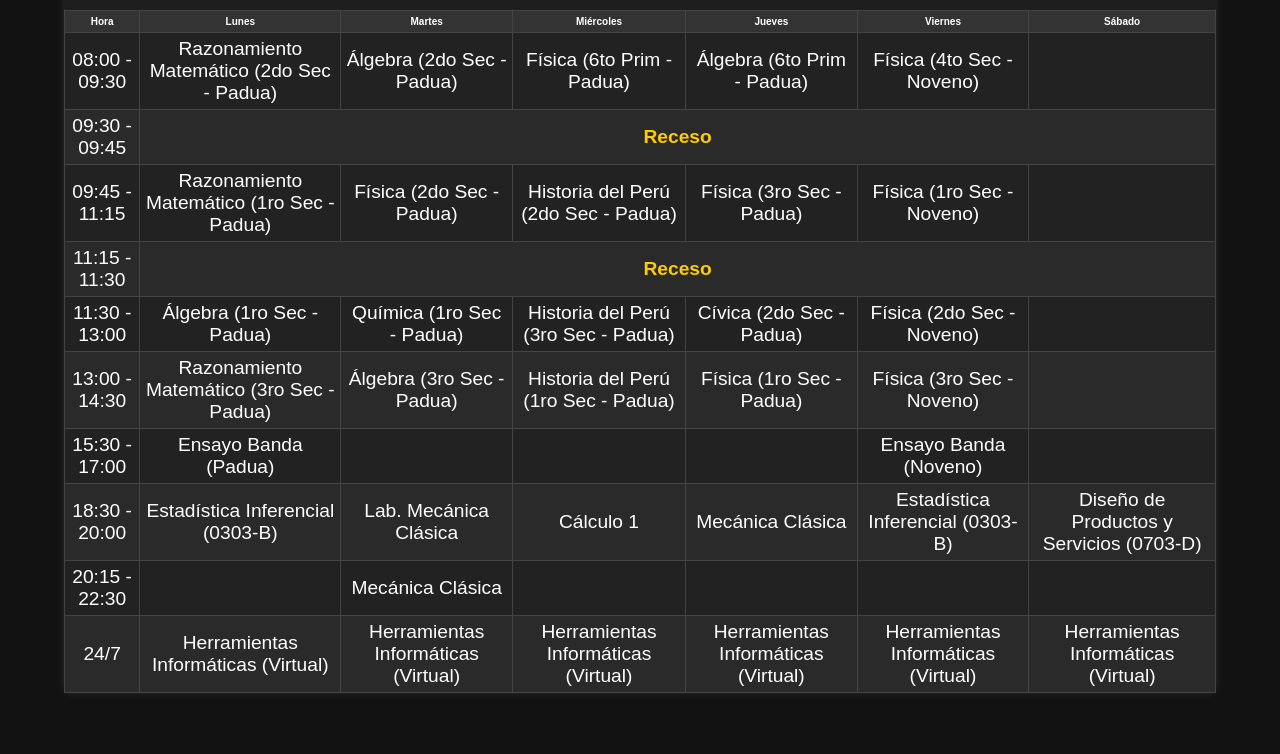
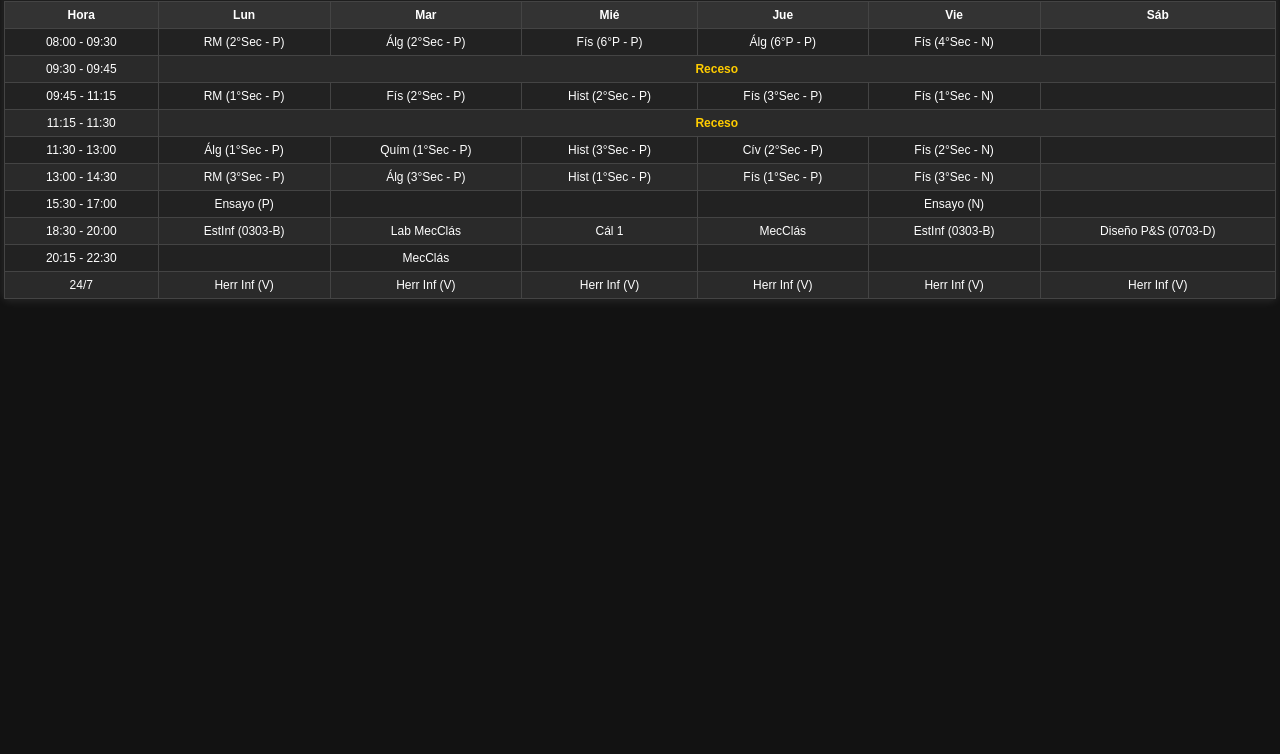
Before and after one commit to 1nfinit0/horario, a plain HTML site: page index.html in a window 1280 px wide. Shown: the part 46-800 px from the top of the page. Drawn offline with Linux system fonts and the light colour scheme.

Commit message:
abreviaturas

```diff
--- a/index.html
+++ b/index.html
@@ -9,17 +9,17 @@
 </head>
 <body>
     <div class="container">
-        <h1>Horario Semanal</h1>
+        <h1>Horario</h1>
         <table id="schedule">
             <thead>
                 <tr>
                     <th>Hora</th>
-                    <th>Lunes</th>
-                    <th>Martes</th>
-                    <th>Miércoles</th>
-                    <th>Jueves</th>
-                    <th>Viernes</th>
-                    <th>Sábado</th>
+                    <th>Lun</th>
+                    <th>Mar</th>
+                    <th>Mié</th>
+                    <th>Jue</th>
+                    <th>Vie</th>
+                    <th>Sáb</th>
                 </tr>
             </thead>
             <tbody>
--- a/script.mjs
+++ b/script.mjs
@@ -1,15 +1,15 @@
 document.addEventListener("DOMContentLoaded", () => {
   const schedule = [
-      { time: "08:00 - 09:30", activities: ["Razonamiento Matemático (2do Sec - Padua)", "Álgebra (2do Sec - Padua)", "Física (6to Prim - Padua)", "Álgebra (6to Prim - Padua)", "Física (4to Sec - Noveno)", ""] },
+      { time: "08:00 - 09:30", activities: ["RM (2°Sec - P)", "Álg (2°Sec - P)", "Fís (6°P - P)", "Álg (6°P - P)", "Fís (4°Sec - N)", ""] },
       { time: "09:30 - 09:45", isBreak: true },
-      { time: "09:45 - 11:15", activities: ["Razonamiento Matemático (1ro Sec - Padua)", "Física (2do Sec - Padua)", "Historia del Perú (2do Sec - Padua)", "Física (3ro Sec - Padua)", "Física (1ro Sec - Noveno)", ""] },
+      { time: "09:45 - 11:15", activities: ["RM (1°Sec - P)", "Fís (2°Sec - P)", "Hist (2°Sec - P)", "Fís (3°Sec - P)", "Fís (1°Sec - N)", ""] },
       { time: "11:15 - 11:30", isBreak: true },
-      { time: "11:30 - 13:00", activities: ["Álgebra (1ro Sec - Padua)", "Química (1ro Sec - Padua)", "Historia del Perú (3ro Sec - Padua)", "Cívica (2do Sec - Padua)", "Física (2do Sec - Noveno)", ""] },
-      { time: "13:00 - 14:30", activities: ["Razonamiento Matemático (3ro Sec - Padua)", "Álgebra (3ro Sec - Padua)", "Historia del Perú (1ro Sec - Padua)", "Física (1ro Sec - Padua)", "Física (3ro Sec - Noveno)", ""] },
-      { time: "15:30 - 17:00", activities: ["Ensayo Banda (Padua)", "", "", "", "Ensayo Banda (Noveno)", ""] },
-      { time: "18:30 - 20:00", activities: ["Estadística Inferencial (0303-B)", "Lab. Mecánica Clásica", "Cálculo 1", "Mecánica Clásica", "Estadística Inferencial (0303-B)", "Diseño de Productos y Servicios (0703-D)"] },
-      { time: "20:15 - 22:30", activities: ["", "Mecánica Clásica", "", "", "", ""] },
-      { time: "24/7", activities: ["Herramientas Informáticas (Virtual)", "Herramientas Informáticas (Virtual)", "Herramientas Informáticas (Virtual)", "Herramientas Informáticas (Virtual)", "Herramientas Informáticas (Virtual)", "Herramientas Informáticas (Virtual)"] }
+      { time: "11:30 - 13:00", activities: ["Álg (1°Sec - P)", "Quím (1°Sec - P)", "Hist (3°Sec - P)", "Cív (2°Sec - P)", "Fís (2°Sec - N)", ""] },
+      { time: "13:00 - 14:30", activities: ["RM (3°Sec - P)", "Álg (3°Sec - P)", "Hist (1°Sec - P)", "Fís (1°Sec - P)", "Fís (3°Sec - N)", ""] },
+      { time: "15:30 - 17:00", activities: ["Ensayo (P)", "", "", "", "Ensayo (N)", ""] },
+      { time: "18:30 - 20:00", activities: ["EstInf (0303-B)", "Lab MecClás", "Cál 1", "MecClás", "EstInf (0303-B)", "Diseño P&S (0703-D)"] },
+      { time: "20:15 - 22:30", activities: ["", "MecClás", "", "", "", ""] },
+      { time: "24/7", activities: ["Herr Inf (V)", "Herr Inf (V)", "Herr Inf (V)", "Herr Inf (V)", "Herr Inf (V)", "Herr Inf (V)"] }
   ];
 
   const tbody = document.querySelector("#schedule tbody");
--- a/styles.css
+++ b/styles.css
@@ -4,31 +4,33 @@ body {
   color: #ffffff;
   text-align: center;
   margin: 0;
-  padding: 0px;
-  font-size: 62.5%;
+  padding: 2px;
 }
 
 .container {
-  max-width: 90%;
+  max-width: 100%;
   margin: auto;
   background-color: #1e1e1e;
-  padding: 0px;
+  padding: 2px;
   border-radius: 8px;
   box-shadow: 0px 0px 10px rgba(255, 255, 255, 0.1);
+  overflow-x: auto;
 }
 
 h1 {
-  margin-bottom: 20px;
+  font-size: 18px;
+  margin-bottom: 10px;
 }
 
 table {
   width: 100%;
   border-collapse: collapse;
   background-color: #252525;
+  font-size: 12px; /* Reduje el tamaño del texto */
 }
 
 th, td {
-  padding: 5px;
+  padding: 6px; /* Reducido para ahorrar espacio */
   border: 1px solid #444;
   text-align: center;
 }
@@ -40,7 +42,6 @@ th {
 
 td {
   background-color: #222;
-  font-size: 1.2rem;
 }
 
 tr:nth-child(even) td {
@@ -59,6 +60,14 @@ tr:hover td {
 
 @media (max-width: 768px) {
   table {
-      font-size: 12px;
+      font-size: 10px; /* Más pequeño en móviles */
+  }
+
+  th, td {
+      padding: 4px;
+  }
+
+  h1 {
+      font-size: 16px;
   }
 }
```
